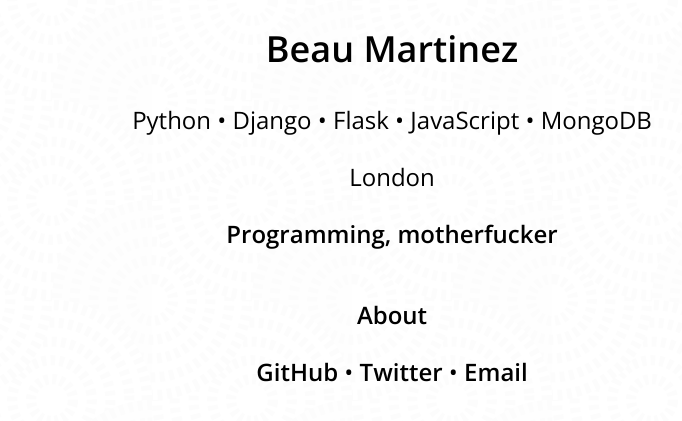
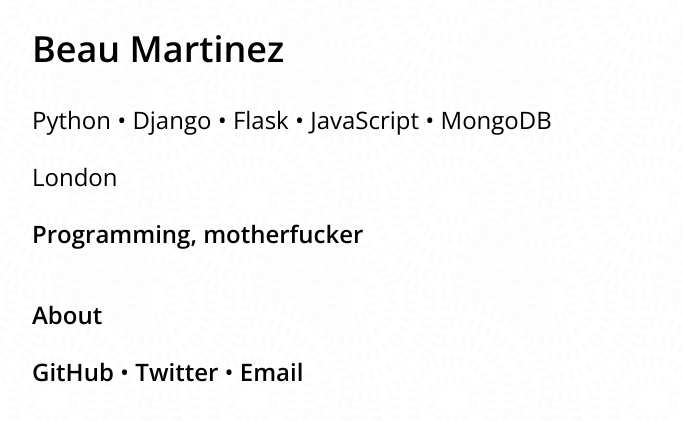
Before and after one commit to beaumartinez/home, a Flask app: page / in a window 1280 px wide. Shown: the top 421 px of the page, without its empty margins (248-930 px from the left). Run offline with Flask 2, Linux system fonts and the light colour scheme; some libraries are stand-ins or nearby versions.

Commit message:
We left alignment now

```diff
--- a/home/templates/404.html
+++ b/home/templates/404.html
@@ -3,12 +3,6 @@
 {% block title %}404 — Beau Martinez{% endblock %}
 
 {% block content %}
-    <style>
-        body {
-            text-align: center;
-        }
-    </style>
-
     <article>
         <h1 class=title>404</h1>
 
--- a/home/templates/home.html
+++ b/home/templates/home.html
@@ -2,10 +2,6 @@
 
 {% block content %}
     <style>
-        body {
-            text-align: center;
-        }
-
         ul.contact,
         ul.nav,
         ul.skills {
```
